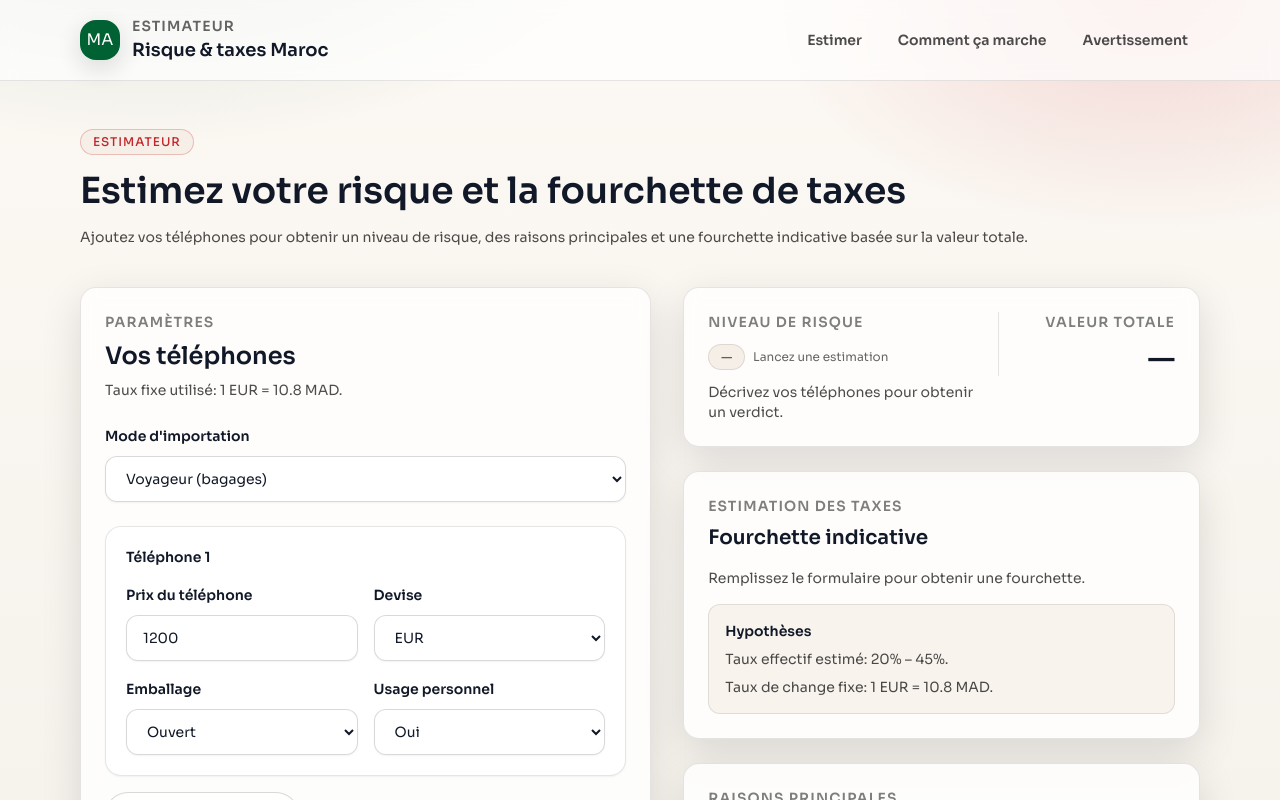
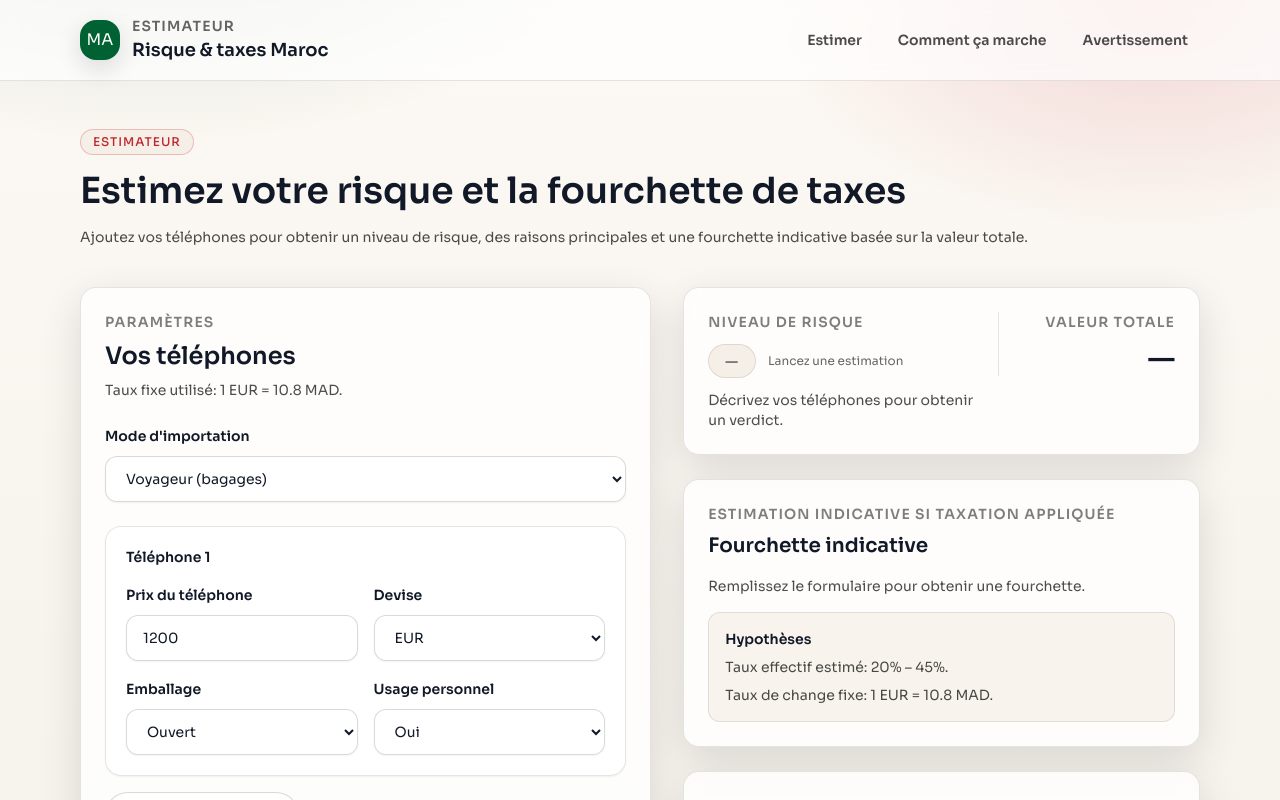
Before and after one commit to vivre-en-france/taxes, a Next.js app: page /estimer in a window 1280 px wide. Shown: the top 800 px of the page. Built offline with nearby package versions, Linux system fonts and the light colour scheme.

Commit message:
feat: Update risk labels and enhance EstimatorForm layout for better clarity

```diff
--- a/app/estimer/EstimatorForm.tsx
+++ b/app/estimer/EstimatorForm.tsx
@@ -79,9 +79,9 @@ const createPhone = (overrides: Partial<PhoneForm> = {}): PhoneForm => ({
 });
 
 const riskLabels: Record<EstimateBreakdown["risk"]["level"], string> = {
-  LOW: "Faible",
-  MEDIUM: "Moyen",
-  HIGH: "Élevé"
+  LOW: "Risque faible",
+  MEDIUM: "Risque moyen",
+  HIGH: "Risque élevé"
 };
 
 const riskStyles: Record<EstimateBreakdown["risk"]["level"], string> = {
@@ -389,9 +389,9 @@ const EstimatorForm = () => {
               <p className="text-sm font-semibold uppercase tracking-[0.08em] text-black/50">
                 Niveau de risque
               </p>
-              <div className="flex flex-wrap items-center gap-2">
+              <div className="flex flex-wrap items-center gap-3">
                 <span
-                  className={`inline-flex items-center rounded-full border px-3 py-1 text-xs font-semibold ${
+                  className={`inline-flex items-center rounded-full border px-4 py-1.5 text-sm font-semibold uppercase tracking-[0.08em] ${
                     result
                       ? riskStyles[result.risk.level]
                       : "border-black/10 bg-sand text-black/60"
@@ -428,7 +428,7 @@ const EstimatorForm = () => {
         <div className="card space-y-4">
           <div>
             <p className="text-sm font-semibold uppercase tracking-[0.08em] text-black/50">
-              Estimation des taxes
+              Estimation indicative si taxation appliquée
             </p>
             <h3 className="mt-2 text-xl font-semibold">Fourchette indicative</h3>
           </div>
```
